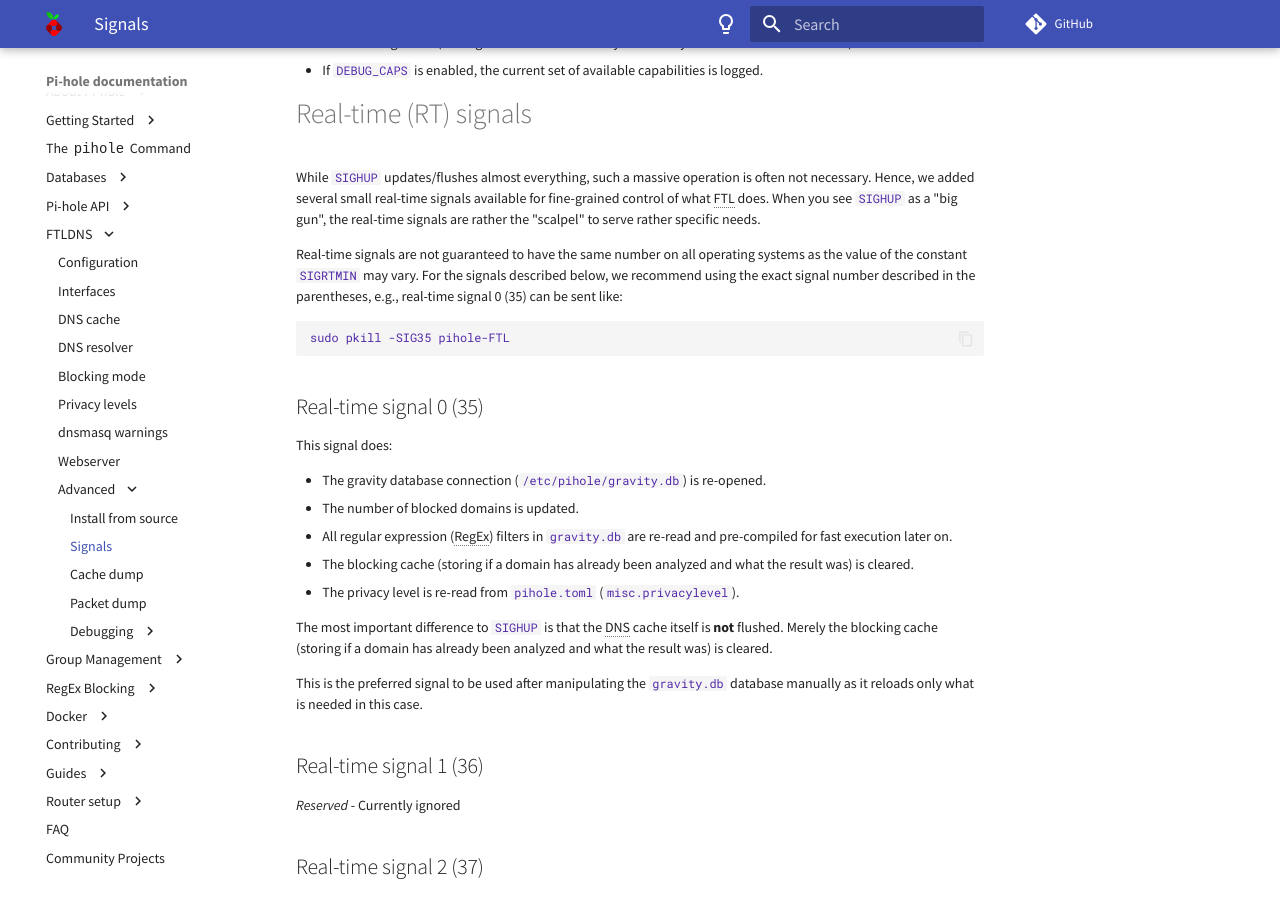
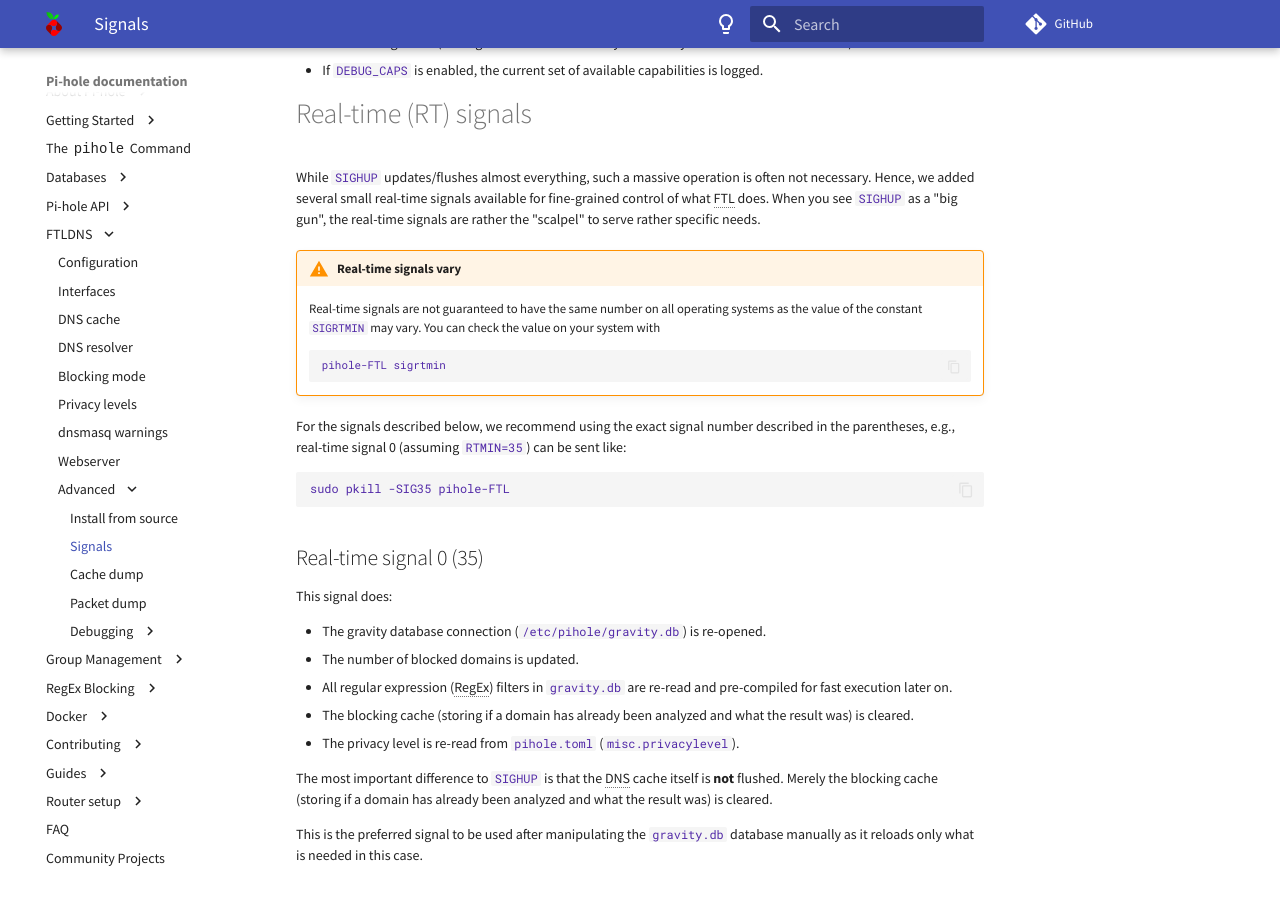
Before and after one commit to pi-hole/docs, an MkDocs documentation site: the page built from docs/ftldns/signals.md, in a window 1280 px wide and 900 px high, scrolled down 830 px. Built offline with MkDocs 1.6.1 and Material for MkDocs 9.7.7, drawn with Linux system fonts in a browser that asks for light colours; comment, search, counter and statistics services are not loaded.

Commit message:
Add note about pihole-FTL sigrtmin
Signed-off-by: yubiuser <github@yubiuser.dev>

````diff
--- a/docs/ftldns/signals.md
+++ b/docs/ftldns/signals.md
@@ -33,7 +33,16 @@ When FTL receives a `SIGHUP`, it clears the entire DNS cache, and then
 
 While `SIGHUP` updates/flushes almost everything, such a massive operation is often not necessary. Hence, we added several small real-time signals available for fine-grained control of what FTL does. When you see `SIGHUP` as a "big gun", the real-time signals are rather the "scalpel" to serve rather specific needs.
 
-Real-time signals are not guaranteed to have the same number on all operating systems as the value of the constant `SIGRTMIN` may vary. For the signals described below, we recommend using the exact signal number described in the parentheses, e.g., real-time signal 0 (35) can be sent like:
+<!-- markdownlint-disable code-block-style -->
+!!! warning "Real-time signals vary"
+    Real-time signals are not guaranteed to have the same number on all operating systems as the value of the constant `SIGRTMIN` may vary.
+    You can check the value on your system with
+
+    ```bash
+    pihole-FTL sigrtmin
+    ```
+<!-- markdownlint-enable code-block-style -->
+For the signals described below, we recommend using the exact signal number described in the parentheses, e.g., real-time signal 0 (assuming `RTMIN=35`) can be sent like:
 
 ```bash
 sudo pkill -SIG35 pihole-FTL
````
